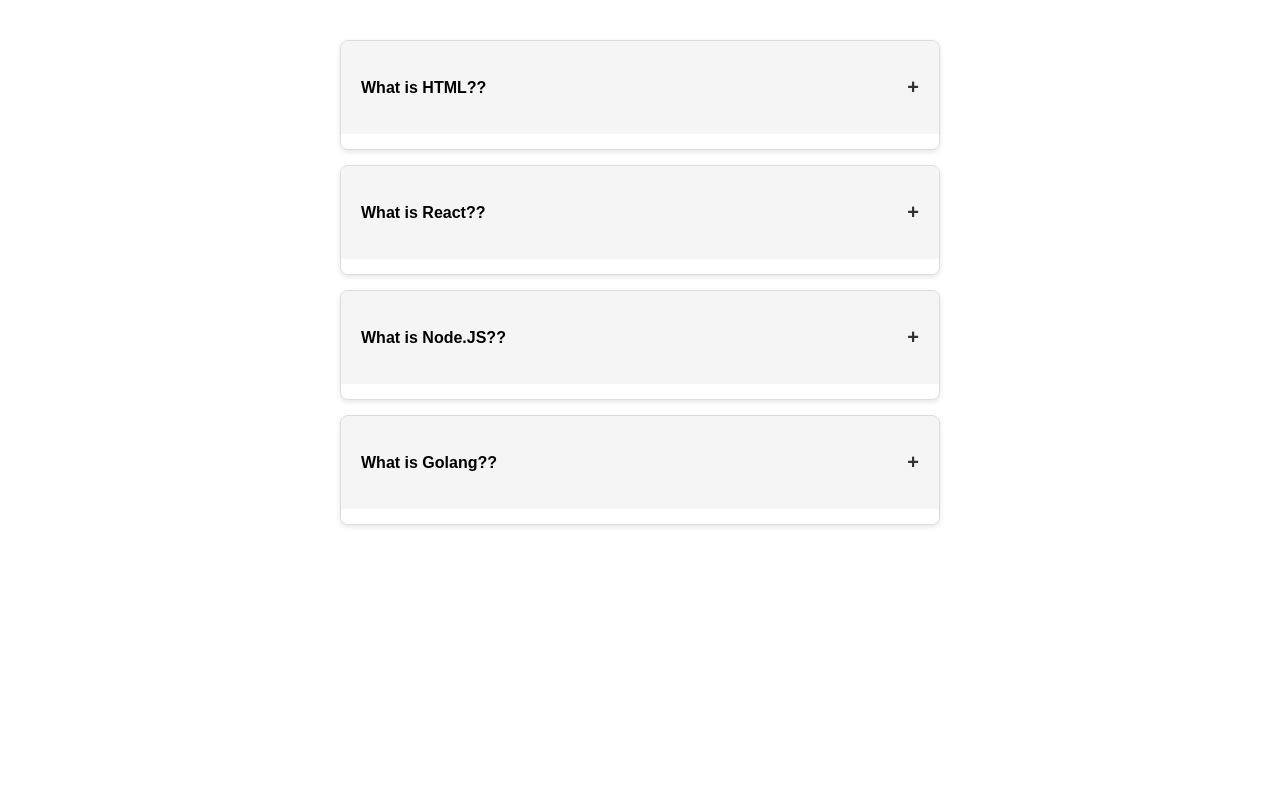
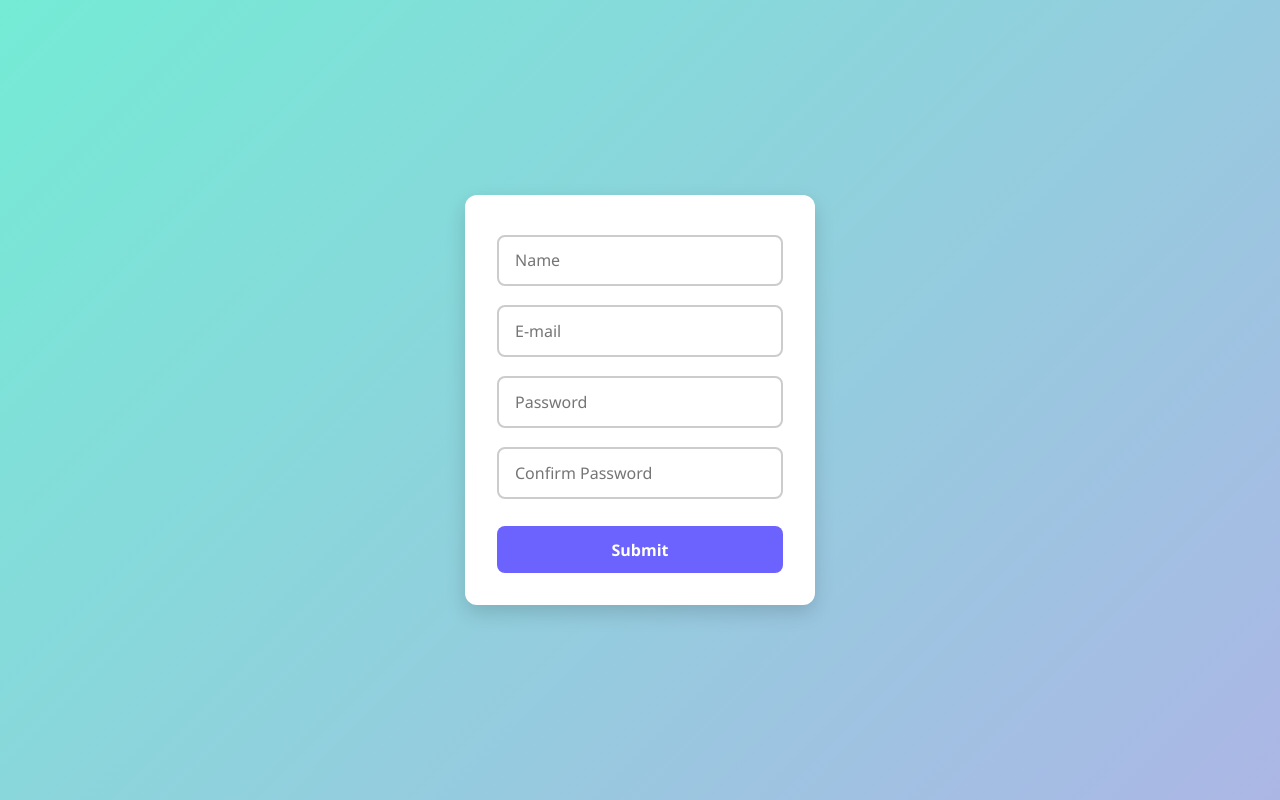
Before and after one commit to Adryel0713/Projects-Vite, a React (Vite) app: page / in a window 1280 px wide. Built offline with nearby package versions, Linux system fonts and the light colour scheme.

Commit message:
Project (8)

```diff
--- a/src/App.jsx
+++ b/src/App.jsx
@@ -1,5 +1,7 @@
 // import Counter from "./Components/Counter"
 // import Todo from "./Components/Todo.jsx";
+
+import Form from "./Components/Form"
 
 // import Testimonials from "./Components/Testimonials"
 
@@ -10,8 +12,8 @@
 // import Calculator from "./Components/Calculator"
 // import Meals from "./Components/Meals"
 
-import Accordion from "./Components/Accordion"
-import { accordionData } from "./util/content"
+// import Accordion from "./Components/Accordion"
+// import { accordionData } from "./util/content"
 
 const App = () => {
   return (
@@ -24,11 +26,12 @@
       {/* <HiddenSearchBar /> */}
       {/* <Testimonials /> */}
 
-      <div className="accordion">
+      {/* <div className="accordion">
         {accordionData.map(({title,content}) => (
           <Accordion title={title} content={content} />
         ))}
-      </div>
+      </div> */}
+      <Form />
     </div>
   )
 }
--- /dev/null
+++ b/src/Components/Form.jsx
@@ -0,0 +1,87 @@
+import { useState } from "react"
+import "../style.css"
+
+const Form = () => {
+    const [username, setUsername] = useState('')
+    const [email,setEmail] = useState('')
+    const [password,setPassword] = useState('')
+    const [confirmPassword, setConfirmPassword] = useState('')
+
+    const [errorUsername, setErrorUsername] = useState('')
+    const [errorEmail, setErrorEmail] = useState('')
+    const [errorPassword,setErrorPassword] = useState('')
+    const [errorConfirmPassword, setErrorConfirmPassword] = useState('')
+
+    const [userColor, setUserColor] = useState('')
+    const [emailColor, setEmailColor] = useState('')
+    const [passwordColor, setPasswordColor] = useState('')
+    const [confirmPasswordColor, setConfirmPasswordColor] = useState('')
+
+    const validate = e => {
+        e.preventDefault()
+
+        if (username.length > 8) {
+            setErrorUsername('')
+            setUserColor('green')
+        }else{
+            setErrorUsername("Username must be 8 letters long.")
+            setUserColor('red')
+        }
+
+
+        if(email.includes('@gmail')){
+            setEmail('')
+            setEmailColor('green')
+        }else{
+            setErrorEmail('Email should have @gmail')
+            setEmailColor('red')
+        }
+
+        if (password.length > 8) {
+            setErrorPassword('')
+            setPasswordColor('green')
+        }else{
+            setErrorPassword("Password should be 8 letters long.")
+            setPasswordColor('red')
+        }
+
+        if(password != '' && password === confirmPassword){
+            setErrorConfirmPassword('')
+            setConfirmPasswordColor('green')
+        }else{
+            setErrorConfirmPassword(`Passwords didn't match`)
+            setConfirmPasswordColor('red')
+        }
+    }
+
+  return (
+    <>
+
+    <div className="card">
+        {/* <div className="card-image"></div> */}
+        <form>
+            <input type="text" placeholder="Name" style={{borderColor: userColor}} value={username} onChange={(e) => setUsername(e.target.value)} />
+
+            <p className="error">{errorUsername}</p>
+
+            <input type="email" placeholder="E-mail" style={{borderColor: emailColor}} value={email} onChange={(e) => setEmail(e.target.value)} />
+
+            <p className="error">{errorEmail}</p>
+
+            <input type="password" placeholder="Password" style={{borderColor: passwordColor}} value={password} onChange={(e) => setPassword(e.target.value)}/>
+
+            <p className="error">{errorPassword}</p>
+
+            <input type="password" placeholder="Confirm Password" style={{borderColor: confirmPasswordColor}} value={confirmPassword} onChange={(e) => setConfirmPassword(e.target.value)} />
+
+            <p className="error">{errorConfirmPassword}</p>
+
+            <button className="submit-btn" onClick={validate}>Submit</button>
+        </form>
+    </div>
+
+    </>
+  )
+}
+
+export default Form
--- a/src/style.css
+++ b/src/style.css
@@ -389,7 +389,7 @@
 
 /* PROJECT 6 */
 
-.accordion {
+/* .accordion {
   width: 90%;
   max-width: 600px;
   margin: 40px auto;
@@ -441,4 +441,89 @@
 
 .accordion-card.active {
   box-shadow: 0 4px 10px rgba(0,0,0,0.15);
+} */
+
+/* PROJECT 7 */
+
+/* style.css */
+
+/* Reset básico */
+* {
+    margin: 0;
+    padding: 0;
+    box-sizing: border-box;
+    font-family: 'Segoe UI', Tahoma, Geneva, Verdana, sans-serif;
 }
+
+/* Fundo da página */
+body {
+    display: flex;
+    justify-content: center;
+    align-items: center;
+    height: 100vh;
+    background: linear-gradient(135deg, #74ebd5, #ACB6E5);
+}
+
+/* Card do formulário */
+.card {
+    background-color: #ffffff;
+    padding: 2rem;
+    border-radius: 12px;
+    box-shadow: 0 8px 20px rgba(0, 0, 0, 0.15);
+    width: 350px;
+    text-align: center;
+}
+
+/* Inputs */
+input {
+    width: 100%;
+    padding: 0.8rem 1rem;
+    margin: 0.5rem 0;
+    border: 2px solid #ccc;
+    border-radius: 8px;
+    font-size: 1rem;
+    outline: none;
+    transition: border-color 0.3s, box-shadow 0.3s;
+}
+
+input:focus {
+    border-color: #6C63FF;
+    box-shadow: 0 0 5px rgba(108, 99, 255, 0.5);
+}
+
+/* Botão */
+.submit-btn {
+    width: 100%;
+    padding: 0.8rem;
+    margin-top: 1rem;
+    border: none;
+    border-radius: 8px;
+    background-color: #6C63FF;
+    color: #fff;
+    font-size: 1rem;
+    font-weight: bold;
+    cursor: pointer;
+    transition: background-color 0.3s, transform 0.2s;
+}
+
+.submit-btn:hover {
+    background-color: #574fd6;
+    transform: scale(1.03);
+}
+
+/* Mensagem de erro */
+.error {
+    color: red;
+    font-size: 0.85rem;
+    text-align: left;
+    margin-top: -0.3rem;
+    margin-bottom: 0.5rem;
+}
+
+/* Responsivo */
+@media (max-width: 400px) {
+    .card {
+        width: 90%;
+        padding: 1.5rem;
+    }
+}
```
